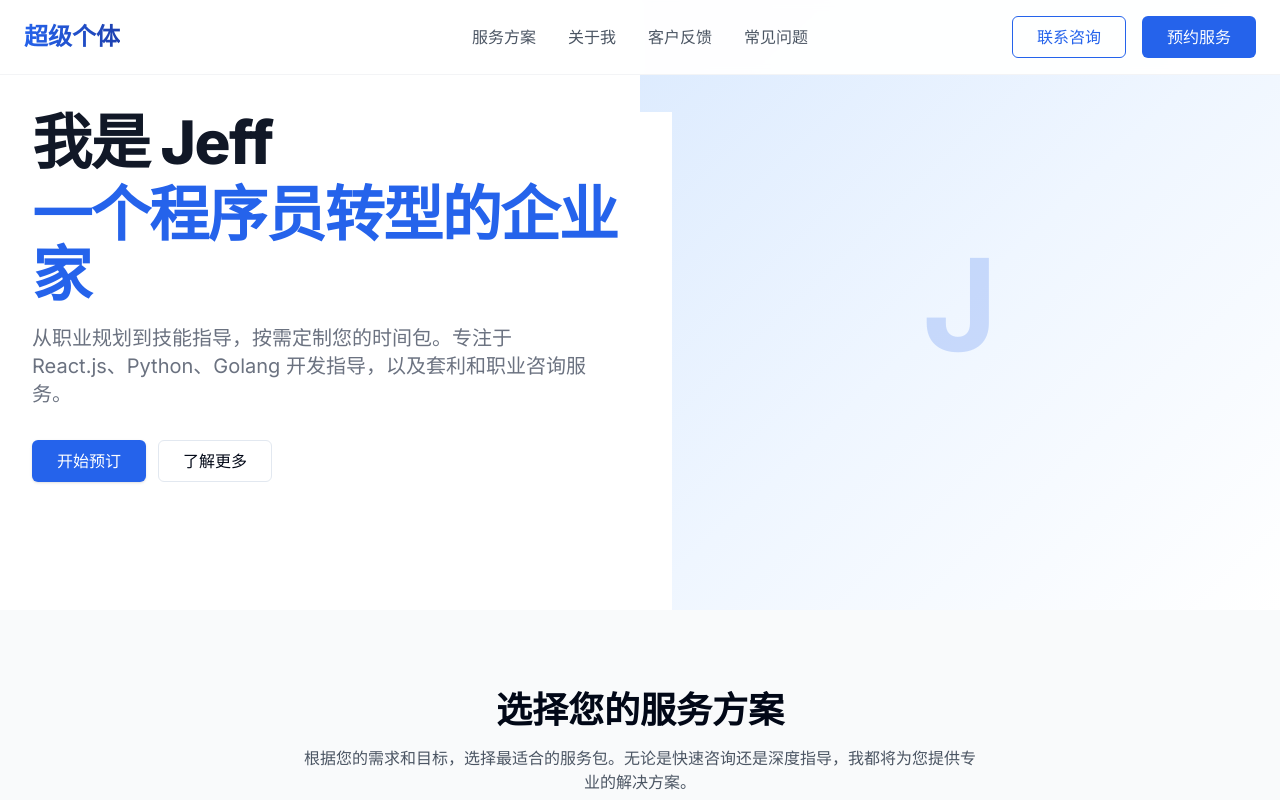
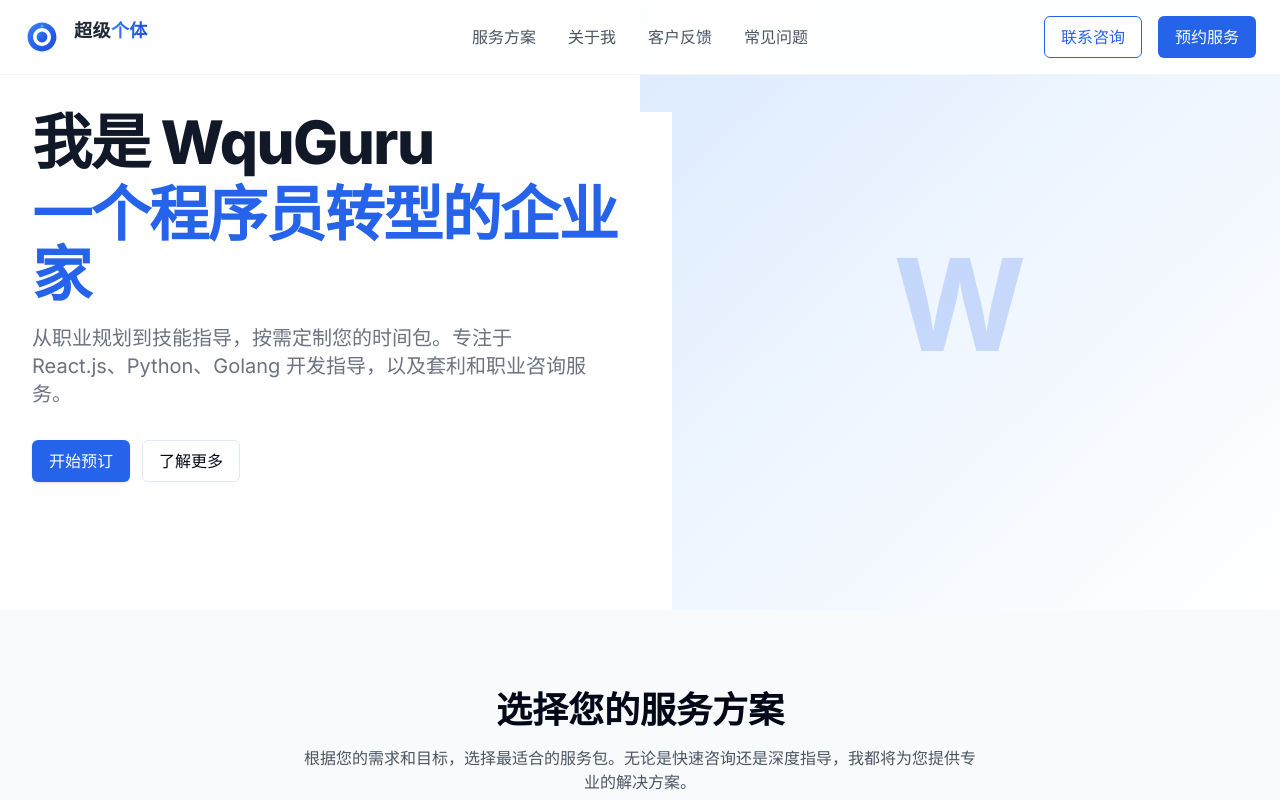
Before and after one commit to wquguru/super-individual, a Next.js app: page / in a window 1280 px wide. Shown: the top 800 px of the page. Built offline with nearby package versions, Linux system fonts and the light colour scheme.

Commit message:
add logo

```diff
--- a/app/components/About.tsx
+++ b/app/components/About.tsx
@@ -11,17 +11,17 @@ const About = () => {
     {
       name: 'X (Twitter)',
       icon: <FaXTwitter className="w-6 h-6" />,
-      url: 'https://twitter.com/your-handle',
+      url: 'https://twitter.com/wquguru',
     },
     {
       name: '小红书',
       icon: <SiXiaohongshu className="w-6 h-6" />,
-      url: 'https://xiaohongshu.com/your-profile',
+      url: 'https://xiaohongshu.com/user/profile/wquguru',
     },
     {
       name: 'LinkedIn',
       icon: <FaLinkedin className="w-6 h-6" />,
-      url: 'https://linkedin.com/in/your-profile',
+      url: 'https://linkedin.com/in/wquguru',
     },
   ];
 
@@ -51,14 +51,9 @@ const About = () => {
 
               {/* 照片容器 */}
               <div className="relative overflow-hidden rounded-3xl group">
-                <Image
-                  src="/images/profile.jpg"
-                  alt="Jeff的个人照片"
-                  width={500}
-                  height={500}
-                  className="object-cover w-full h-full transform transition-transform duration-300 group-hover:scale-105"
-                  priority
-                />
+                <div className="w-full h-full aspect-square bg-gradient-to-br from-indigo-50 to-white p-8">
+                  <span className="text-6xl select-none block" role="img" aria-label="个人头像">👨‍💻</span>
+                </div>
               </div>
             </div>
 
--- a/app/components/Button.tsx
+++ b/app/components/Button.tsx
@@ -1,27 +1,30 @@
 'use client';
 
-import { ReactNode } from 'react';
-import { twMerge } from 'tailwind-merge'
+import { ButtonHTMLAttributes } from 'react';
+import { twMerge } from 'tailwind-merge';
 
-interface ButtonProps {
-  children: ReactNode;
+interface ButtonProps extends ButtonHTMLAttributes<HTMLButtonElement> {
   variant?: 'primary' | 'secondary';
-  onClick?: () => void;
   className?: string;
 }
 
-const Button = ({ children, variant = 'primary', onClick, className = '' }: ButtonProps) => {
-  const baseStyles = 'inline-flex items-center justify-center px-6 py-2 border rounded-md text-base font-medium transition-colors duration-200';
+const Button = ({
+  variant = 'primary',
+  className = '',
+  children,
+  ...props
+}: ButtonProps) => {
+  const baseStyles = 'inline-flex items-center justify-center px-4 py-2 border rounded-md text-base font-medium focus:outline-none focus:ring-2 focus:ring-offset-2 transition-colors';
 
-  const variantStyles = {
-    primary: 'border-transparent text-white bg-blue-600 hover:bg-blue-700',
-    secondary: 'border-blue-600 text-blue-600 hover:bg-blue-50'
+  const variants = {
+    primary: 'border-transparent text-white bg-blue-600 hover:bg-blue-700 focus:ring-blue-500',
+    secondary: 'border-blue-600 text-blue-600 bg-white hover:bg-blue-50 focus:ring-blue-500'
   };
 
   return (
     <button
-      onClick={onClick}
-      className={`${baseStyles} ${variantStyles[variant]} ${className}`}
+      className={twMerge(baseStyles, variants[variant], className)}
+      {...props}
     >
       {children}
     </button>
--- a/app/components/Footer.tsx
+++ b/app/components/Footer.tsx
@@ -61,7 +61,7 @@ const Footer = () => {
             </p>
             <div className="flex space-x-4">
               <a
-                href="https://twitter.com/your_handle"
+                href="https://twitter.com/wquguru"
                 target="_blank"
                 rel="noopener noreferrer"
                 className="text-gray-400 hover:text-white transition-colors"
@@ -69,7 +69,7 @@ const Footer = () => {
                 <FaXTwitter className="text-xl" />
               </a>
               <a
-                href="https://www.xiaohongshu.com/user/profile/your_id"
+                href="https://www.xiaohongshu.com/user/profile/wquguru"
                 target="_blank"
                 rel="noopener noreferrer"
                 className="text-gray-400 hover:text-white transition-colors"
@@ -77,7 +77,7 @@ const Footer = () => {
                 <SiXiaohongshu className="text-xl" />
               </a>
               <a
-                href="https://www.linkedin.com/in/your_profile"
+                href="https://www.linkedin.com/in/wquguru"
                 target="_blank"
                 rel="noopener noreferrer"
                 className="text-gray-400 hover:text-white transition-colors"
@@ -107,7 +107,7 @@ const Footer = () => {
                 </Link>
               </li>
               <li>
-                <Link href="/blog" className="text-gray-400 hover:text-white transition-colors">
+                <Link href="https://wqu.guru" className="text-gray-400 hover:text-white transition-colors">
                   技术博客
                 </Link>
               </li>
@@ -120,13 +120,13 @@ const Footer = () => {
             <div className="space-y-3">
               <div className="flex items-center gap-2 text-gray-400">
                 <MdEmail className="text-xl" />
-                <a href="mailto:contact@example.com" className="hover:text-white transition-colors">
-                  contact@example.com
+                <a href="mailto:admin@wqu.guru" className="hover:text-white transition-colors">
+                  admin@wqu.guru
                 </a>
               </div>
               <div className="flex items-center gap-2 text-gray-400">
                 <FaWeixin className="text-xl" />
-                <span>WeChat: your_wechat_id</span>
+                <span>WeChat: wquguru</span>
               </div>
             </div>
           </div>
--- a/app/components/Header.tsx
+++ b/app/components/Header.tsx
@@ -1,8 +1,9 @@
 'use client';
 
 import Link from 'next/link'
+import { useState } from 'react'
+import Logo from './Logo'
 import Button from './Button'
-import { useState } from 'react'
 
 const Header = () => {
   const [isMobileMenuOpen, setIsMobileMenuOpen] = useState(false);
@@ -25,9 +26,7 @@ const Header = () => {
         <div className="flex justify-between items-center py-4 md:space-x-10">
           {/* Logo */}
           <div className="flex justify-start lg:w-0 lg:flex-1">
-            <Link href="/" className="text-2xl font-bold bg-gradient-to-r from-blue-600 to-blue-800 bg-clip-text text-transparent">
-              超级个体
-            </Link>
+            <Logo />
           </div>
 
           {/* Navigation Links */}
--- a/app/components/Hero.tsx
+++ b/app/components/Hero.tsx
@@ -8,7 +8,7 @@ const Hero = () => {
           <main className="mt-10 mx-auto max-w-7xl px-4 sm:mt-12 sm:px-6 md:mt-16 lg:mt-20 lg:px-8 xl:mt-28">
             <div className="sm:text-center lg:text-left">
               <h1 className="text-4xl tracking-tight font-extrabold text-gray-900 sm:text-5xl md:text-6xl">
-                <span className="block">我是 Jeff</span>
+                <span className="block">我是 WquGuru</span>
                 <span className="block text-blue-600 mt-3">
                   一个程序员转型的企业家
                 </span>
@@ -38,7 +38,7 @@ const Hero = () => {
       <div className="lg:absolute lg:inset-y-0 lg:right-0 lg:w-1/2">
         <div className="h-64 sm:h-72 md:h-96 lg:h-full bg-gradient-to-br from-blue-100 via-blue-50 to-white">
           <div className="flex items-center justify-center h-full">
-            <div className="text-blue-600/20 text-9xl font-bold">J</div>
+            <div className="text-blue-600/20 text-9xl font-bold">W</div>
           </div>
         </div>
       </div>
--- /dev/null
+++ b/app/components/Logo.tsx
@@ -0,0 +1,66 @@
+import Link from 'next/link';
+
+const Logo = () => {
+  return (
+    <Link href="/" className="flex items-center space-x-3.5 group">
+      <div className="relative w-9 h-9">
+        <svg viewBox="0 0 40 40" className="w-full h-full filter drop-shadow-sm">
+          <defs>
+            {/* 主渐变 */}
+            <linearGradient id="logoGradient" x1="0%" y1="0%" x2="100%" y2="100%">
+              <stop offset="0%" stopColor="#3b82f6" />
+              <stop offset="50%" stopColor="#2563eb" />
+              <stop offset="100%" stopColor="#1d4ed8" />
+            </linearGradient>
+            {/* 光效渐变 */}
+            <linearGradient id="glowGradient" x1="0%" y1="0%" x2="100%" y2="0%">
+              <stop offset="0%" stopColor="#60a5fa" stopOpacity="0.5" />
+              <stop offset="100%" stopColor="#3b82f6" stopOpacity="0" />
+            </linearGradient>
+          </defs>
+
+          {/* 外环光效 */}
+          <circle
+            cx="20" cy="20" r="16"
+            stroke="url(#glowGradient)"
+            strokeWidth="0.5"
+            fill="none"
+            className="opacity-0 group-hover:opacity-100 transition-opacity duration-700"
+          />
+
+          {/* 主要图形 */}
+          <g className="transform origin-center transition-transform duration-700 ease-out group-hover:rotate-180">
+            {/* 外环 */}
+            <path
+              d="M20 4C11.163 4 4 11.163 4 20C4 28.837 11.163 36 20 36C28.837 36 36 28.837 36 20C36 11.163 28.837 4 20 4ZM20 10C25.523 10 30 14.477 30 20C30 25.523 25.523 30 20 30C14.477 30 10 25.523 10 20C10 14.477 14.477 10 20 10Z"
+              fill="url(#logoGradient)"
+            />
+            {/* 内圆 */}
+            <circle
+              cx="20" cy="20" r="6"
+              fill="url(#logoGradient)"
+              className="transform origin-center transition-transform duration-700 ease-out group-hover:scale-110"
+            />
+            {/* 装饰点 */}
+            <circle cx="20" cy="8" r="1.5" fill="#60a5fa" className="transform origin-center transition-all duration-700 group-hover:scale-75" />
+          </g>
+        </svg>
+      </div>
+
+      {/* 优化的排版 */}
+      <div className="flex flex-col -space-y-1">
+        <span className="text-lg font-bold tracking-wide">
+          <span className="text-gray-800">超级</span>
+          <span className="bg-gradient-to-r from-blue-500 via-blue-600 to-blue-700 bg-clip-text text-transparent">
+            个体
+          </span>
+        </span>
+        <span className="text-[0.65rem] text-gray-400 tracking-widest opacity-0 transform translate-y-1 transition-all duration-500 group-hover:opacity-100 group-hover:translate-y-0">
+          SUPER INDIVIDUAL
+        </span>
+      </div>
+    </Link>
+  );
+};
+
+export default Logo;
--- a/app/components/Testimonials.tsx
+++ b/app/components/Testimonials.tsx
@@ -36,7 +36,7 @@ const testimonials: Testimonial[] = [
     name: "Michael Chen",
     role: "Tech Entrepreneur",
     company: "ByteFlow Labs",
-    content: "通过1小时咨询，我找到了创业方向。Jeff的建议既有战略高度，又务实可行。",
+    content: "通过1小时咨询，我找到了创业方向。WquGuru的建议既有战略高度，又务实可行。",
     rating: 5,
     emoji: "👨‍💻",
   },
@@ -54,7 +54,7 @@ const testimonials: Testimonial[] = [
     name: "David Wang",
     role: "Full-stack Engineer",
     company: "InnovateTech",
-    content: "Jeff在React和系统架构方面的指导让我茅塞顿开。他不仅教会了我技术，还教会了我如何思考问题。",
+    content: "WquGuru在React和系统架构方面的指导让我茅塞顿开。他不仅教会了我技术，还教会了我如何思考问题。",
     rating: 5,
     emoji: "👨‍🔧",
   },
@@ -63,7 +63,7 @@ const testimonials: Testimonial[] = [
     name: "Emily Liu",
     role: "Startup Founder",
     company: "AInnova",
-    content: "Jeff的建议帮助我的创业项目在三个月内完成了天使轮融资。他对技术和商业的理解令人印象深刻。",
+    content: "WquGuru的建议帮助我的创业项目在三个月内完成了天使轮融资。他对技术和商业的理解令人印象深刻。",
     rating: 5,
     emoji: "👩‍🚀",
   },
@@ -72,7 +72,7 @@ const testimonials: Testimonial[] = [
     name: "Alex Wu",
     role: "Tech Lead",
     company: "CloudMatrix",
-    content: "作为技术团队负责人，我从Jeff那里学到了很多关于团队管理和技术架构的宝贵经验。",
+    content: "作为技术团队负责人，我从WquGuru那里学到了很多关于团队管理和技术架构的宝贵经验。",
     rating: 5,
     emoji: "👨‍🏫",
   },
```
